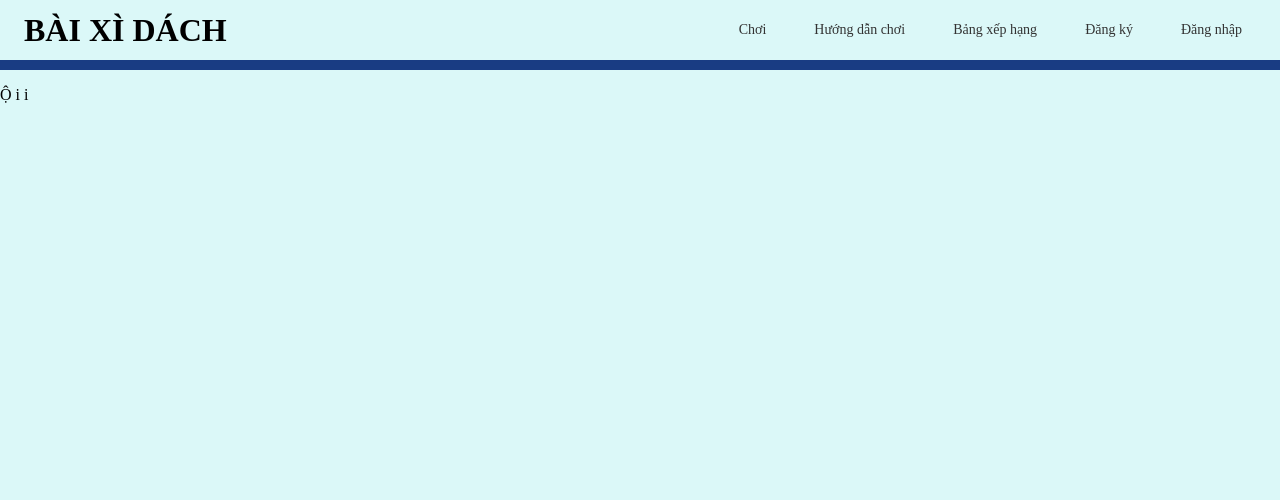
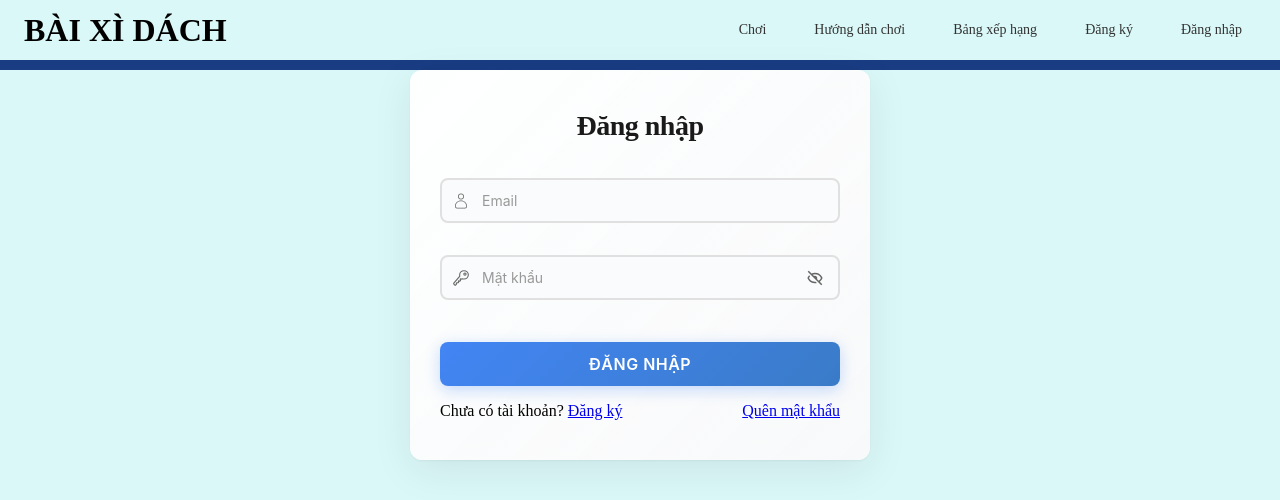
Before and after one commit to CongDinh30041975/BlackjackWebGame, a React (Vite) app: page /auth/login in a window 1280 px wide. Before the commit this address led to /. Shown: the top 500 px of the page. Built offline with nearby package versions, Linux system fonts and the light colour scheme; no server answers.

Commit message:
Sua path

```diff
--- a/src/App.jsx
+++ b/src/App.jsx
@@ -46,7 +46,7 @@ function App() {
 
 
         <Route
-          path="/login"
+          path="/auth/login"
           element={
             <PublicOnlyRoute>
               <LoginPage />
@@ -55,7 +55,7 @@ function App() {
         />
 
         <Route
-          path="/register"
+          path="/auth/register"
           element={
             <PublicOnlyRoute>
               <RegisterPage />
@@ -64,7 +64,7 @@ function App() {
         />
 
           <Route
-            path="/resetPassword"
+            path="/auth/resetPassword"
             element={
               <PublicOnlyRoute>
                 <ResetPasswordPage />
@@ -73,7 +73,7 @@ function App() {
           />
 
         <Route
-          path="/profile"
+          path="/user/profile"
           element={
             <PrivateOnlyRoute>
               <ProfilePage />
--- a/src/components/auth/LoginForm.jsx
+++ b/src/components/auth/LoginForm.jsx
@@ -45,8 +45,8 @@ function LoginForm() {
             </button>
 
             <div className="auth-links">
-                <span>Chưa có tài khoản? <NavLink to="/register">Đăng ký</NavLink></span>
-                <NavLink to="/resetPassword">Quên mật khẩu</NavLink>
+                <span>Chưa có tài khoản? <NavLink to="/auth/register">Đăng ký</NavLink></span>
+                <NavLink to="/auth/resetPassword">Quên mật khẩu</NavLink>
             </div>
         </form>
     );
--- a/src/components/auth/RegisterForm.jsx
+++ b/src/components/auth/RegisterForm.jsx
@@ -36,7 +36,7 @@ function RegisterForm() {
                 {loading ? 'Đang xử lý...' : 'Đăng ký'}
             </button>
 
-            <p>Đã có tài khoản? <NavLink to={'/login'}> Đăng nhập </NavLink></p>
+            <p>Đã có tài khoản? <NavLink to={'/auth/login'}> Đăng nhập </NavLink></p>
 
         </form>
     );
--- a/src/components/dashboard/TopNav/NavMenu/NavMenu.jsx
+++ b/src/components/dashboard/TopNav/NavMenu/NavMenu.jsx
@@ -15,12 +15,12 @@ function NavMenu() {
         ? [
             ...baseItems,
             { icon: "", label: "Bạn bè" },
-            { to: "/profile", icon: "", label: "Trang cá nhân" },
+            { to: "/user/profile", icon: "", label: "Trang cá nhân" },
           ]
         : [
             ...baseItems,
-            { to: "/register", icon: "", label: "Đăng ký" },
-            { to: "/login", icon: "", label: "Đăng nhập" },
+            { to: "/auth/register", icon: "", label: "Đăng ký" },
+            { to: "/auth/login", icon: "", label: "Đăng nhập" },
           ];
 
     return (
--- a/src/components/user/ProfileCard.jsx
+++ b/src/components/user/ProfileCard.jsx
@@ -107,7 +107,7 @@ function ProfileCard({ onLogout, onSave, onCancel }) {
                 <div className="avatar-wrapper">
                     <img
                         className="avatar-img"
-                        src={avatarPreview || "src\assets\Avatar_placeholder.webp"}
+                        src={avatarPreview || '../../assets/Avatar_placeholder.webp'}
                         alt="Ảnh đại diện"
                     />
                     <button
```
